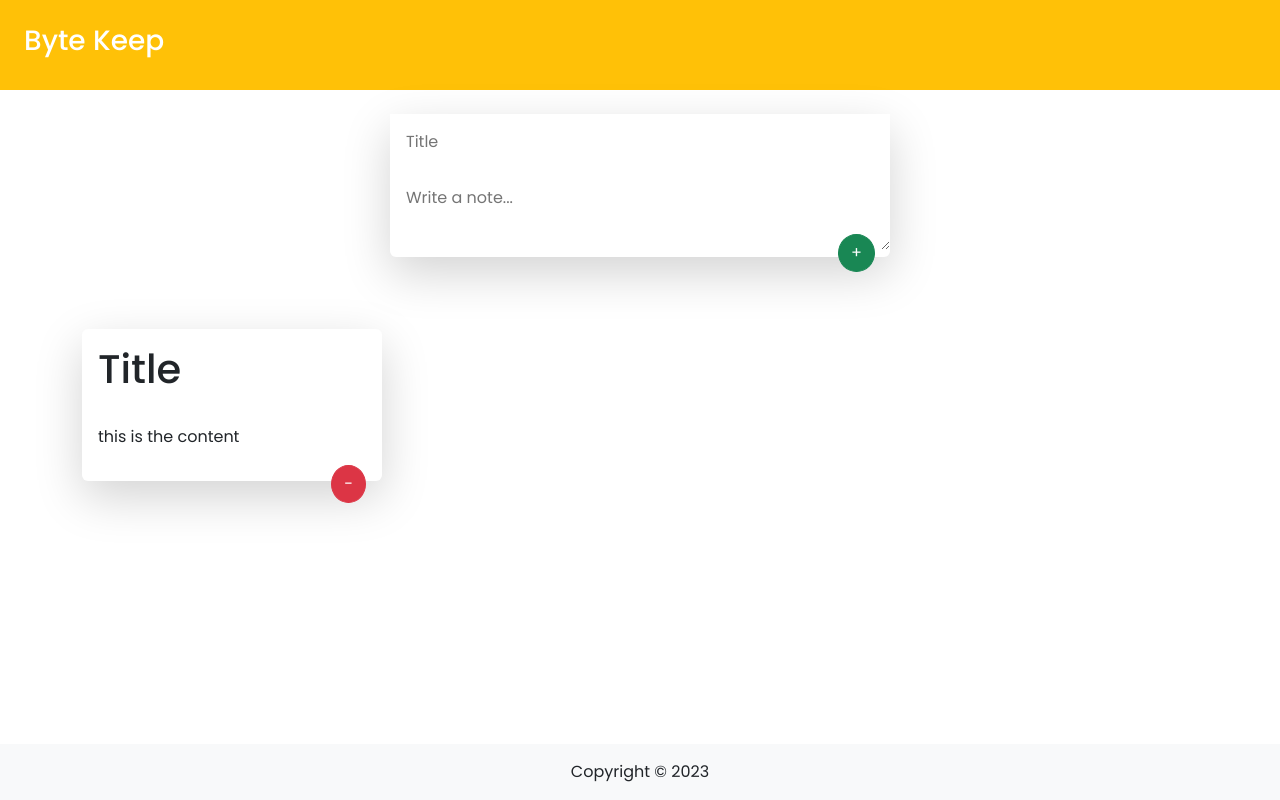
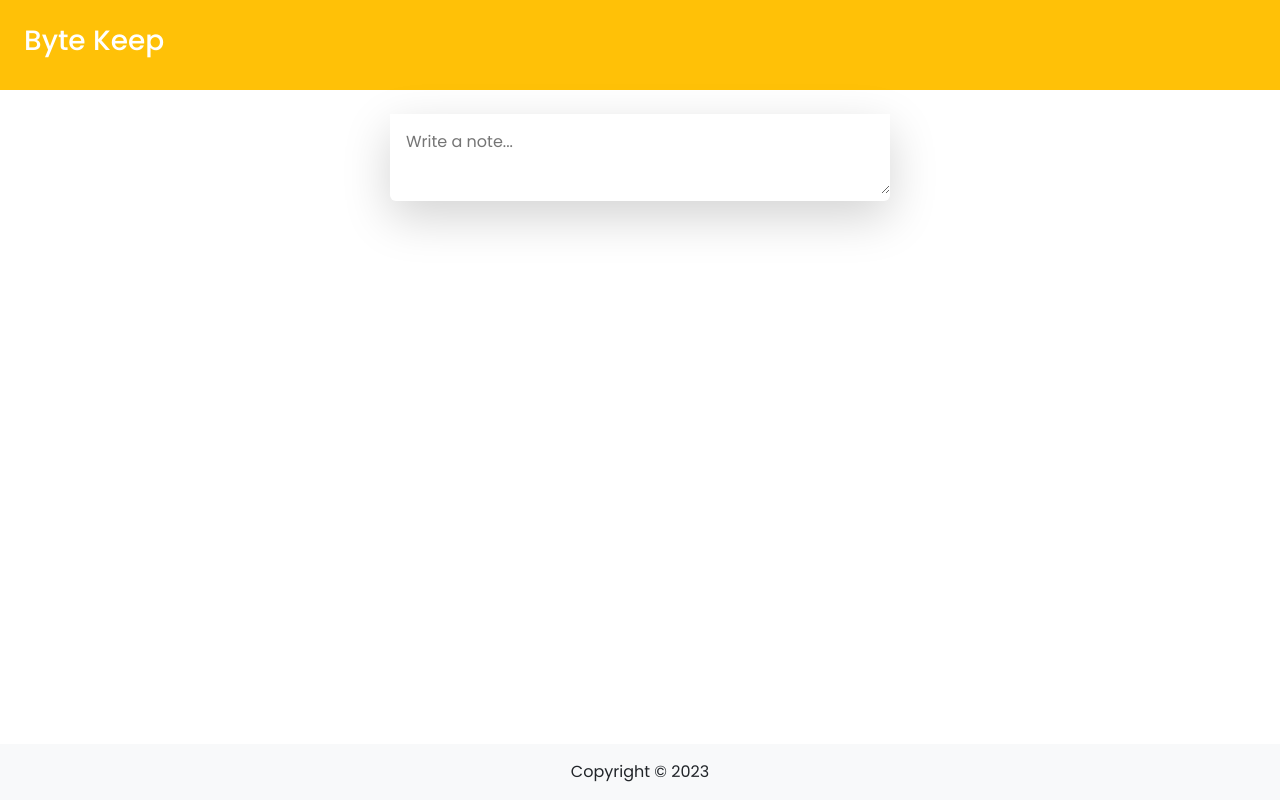
Before and after one commit to AmirAliLiaqat/react-app, a React (Create React App) app: page / in a window 1280 px wide. Built offline with nearby package versions, Linux system fonts and the light colour scheme; a web font is replaced by a local one.

Commit message:
Create complete clone of google keep app...

```diff
--- a/src/App.js
+++ b/src/App.js
@@ -1,4 +1,4 @@
-import React from "react";
+import React, { useState } from "react";
 import Header from "./Header";
 import CreateNote from "./CreateNote";
 import Note from "./Note";
@@ -6,11 +6,33 @@ import Footer from "./Footer";
 import '../node_modules/bootstrap/dist/css/bootstrap.min.css';
 
 const App = () => {
+    const [addItem, setAddItem] = useState([]);
+
+    const addNote = (note) => {
+        setAddItem((prevData) => {
+            return[...prevData, note];
+        })
+    }
+
+    const onDelete = (id) => {
+        setAddItem((oldData) =>
+            oldData.filter((currData, index) => {
+                return index !== id;
+            })
+        )
+    }
+
     return(
         <>
             <Header />
-            <CreateNote />
-            <Note />
+            <CreateNote passNote={addNote} />
+            <div className="container-fluid py-5">
+                {
+                    addItem.map((val, index) => {
+                        return <Note key={index} id={index} title={val.title} content={val.content} deleteItem={onDelete} />;
+                    })
+                }
+            </div>
             <Footer />
         </>
     );
--- a/src/CreateNote.jsx
+++ b/src/CreateNote.jsx
@@ -1,14 +1,56 @@
-import React from "react";
+import React, { useState } from "react";
 
-const CreateNote = () => {
+const CreateNote = (props) => {
+    const [expand, setExpand] = useState(false);
+
+    const [note, setNote] = useState({
+        title: "",
+        content: "",
+    });
+
+    const InputEvent = (event) => {
+        const {name, value} = event.target;
+
+        setNote((prevData) => {
+            return{
+                ...prevData,
+                [name]: value,
+            }
+        });
+    }
+
+    const onSubmit = (e) => {
+        e.preventDefault();
+    }
+
+    const addEvent = () => {
+        props.passNote(note);
+        setNote({
+            title: "",
+            content: "",
+        });
+    }
+
+    const expandIt = () => {
+        setExpand(true);
+    }
+
+    const shrinkIt = () => {
+        setExpand(false);
+    }
+
     return(
         <>
             <div className="container p-4">
                 <div className="main_note bg-body shadow-lg rounded position-relative mx-auto">
-                    <form>
-                        <input type="text" placeholder="Title" autoComplete="off" className="border-0 w-100 p-3" />
-                        <textarea rows="" cols="" placeholder="Write a note..." className="border-0 w-100 p-3"></textarea>
-                        <button className="btn btn-success rounded-circle position-absolute add_note">+</button>
+                    <form onSubmit={onSubmit}>
+                        {expand?
+                            <input type="text" name="title" value={note.title} onChange={InputEvent} placeholder="Title" autoComplete="off" className="border-0 display-6 fw-bolder w-100 p-3" />
+                        : null }
+                        <textarea rows="" cols="" name="content" value={note.content} onChange={InputEvent} placeholder="Write a note..." className="border-0 w-100 p-3" onClick={expandIt} onDoubleClick={shrinkIt}></textarea>
+                        {expand?
+                            <button className="btn btn-success rounded-circle position-absolute add_note" onClick={addEvent}>+</button>
+                        : null }
                     </form>
                 </div>
             </div>
--- a/src/Note.jsx
+++ b/src/Note.jsx
@@ -1,15 +1,18 @@
 import React from "react";
 
-const Note = () => {
+const Note = (props) => {
+
+    const deleteNote = () => {
+        props.deleteItem(props.id);
+    }
+
     return(
         <>
-            <div className="container py-5">
-                <div className="note bg-body shadow-lg rounded p-3">
-                    <h1>Title</h1>
-                    <br />
-                    <p>this is the content</p>
-                    <button className="btn btn-danger rounded-circle float-end">-</button>
-                </div>
+            <div className="note bg-body shadow rounded d-inline-block m-2 p-3">
+                <h1>{props.title}</h1>
+                <br />
+                <p>{props.content}</p>
+                <button className="btn btn-danger rounded-circle float-end" onClick={deleteNote}>-</button>
             </div>
         </>
     );
```
